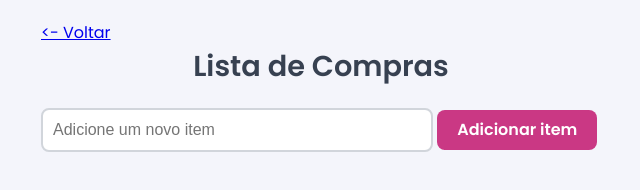
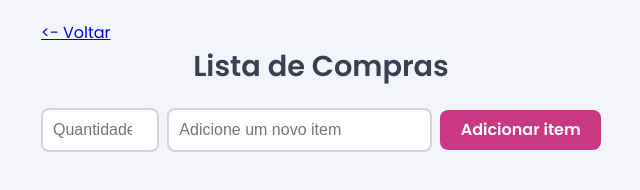
Before and after one commit to GuiSonsin/Projeto-RocketSeat-Lista-De-Compras, a plain HTML site: page index.html in a window 1280 px wide. Shown: the whole page, without its empty margins (319-959 px from the left). Drawn offline with Linux system fonts and the light colour scheme.

Commit message:
Adicionando funcionalidade de quantidade de itens

```diff
--- a/index.html
+++ b/index.html
@@ -13,6 +13,7 @@
 
         <h1 class="title">Lista de Compras</h1>
         <form class="main__add-purchase">
+            <input placeholder="Quantidade" class="input-quantity" type="number" />
             <input
                 class="input js-inputPurchase"
                 type="text"
@@ -24,6 +25,6 @@
         <section class="main__container js-containerPurchase">
         </section>
     </main>
-    <script src="script.js"></script>
+    <script src="script.js" defer></script>
 </body>
 </html>
--- a/script.js
+++ b/script.js
@@ -1,9 +1,13 @@
 const inputItem = document.querySelector(".js-inputPurchase")
+const quantityItem = document.querySelector(".input-quantity")
 const listOfItems = document.querySelector(".js-containerPurchase")
 const buttonAddItem = document.querySelector(".js-buttonAddItem")
 
+
 function addItemInList(){
     const nameItem = inputItem.value.trim()
+    const quantityItemValue = quantityItem.value.trim()
+
     // checking if the item name is null
     if(nameItem === ""){
         return alert("Insira o nome do item!")
@@ -16,6 +20,7 @@ function addItemInList(){
 
     itemList.innerHTML = `
     <input type="checkbox" class="select-item">
+    <span>${quantityItemValue}</span>
     <p>${nameItem}</p>
     <img src="images/Lixeira.png" alt="Excluir" class="delete-btn">`
 
@@ -24,6 +29,7 @@ function addItemInList(){
 
     // clear input field value
     inputItem.value = ""
+    quantityItemValue.value = ""
 
     // creating delete button to remove item of list
     const deleteButton = itemList.querySelector(".delete-btn")
@@ -37,10 +43,8 @@ buttonAddItem.addEventListener("click", addItemInList)
 
 // adding event in the input to show item in list
 inputItem.addEventListener("keypress", (k) => {
-    if(k.key === "Enter"){
-        k.preventDefault()
+    if(k.key === "Enter")
         addItemInList()
-    }
 })
 
 function deleteItem(item){
--- a/style.css
+++ b/style.css
@@ -50,7 +50,6 @@ body {
     padding: 10px;
     border: 2px solid #d1d5db;
     border-radius: 8px;
-    margin-bottom: 20px;
     font-size: 1rem;
     line-height: 1.25rem;
     font-weight: 400;
@@ -73,6 +72,7 @@ body {
     font-size: 1rem;
     line-height: 1.25rem;
     font-weight: 600;
+    width: 40%;
   }
 
   .label:hover {
@@ -94,6 +94,29 @@ body {
     padding: 10px; /* Apenas espaçamento lateral */
     border-radius: 5px; /* Ajuste do raio da borda */
     box-shadow: 0px 2px 4px rgba(0, 0, 0, 0.1);
+  }
+
+  form {
+    display: flex;
+    gap: 8px;
+    align-items: center;
+    justify-content: center;
+  }
+
+  .input-quantity {
+    width: 30%;
+    padding: 10px;
+    border: 2px solid #d1d5db;
+    border-radius: 8px;
+    font-size: 1rem;
+    line-height: 1.25rem;
+    font-weight: 400;
+    color: #374151;
+  }
+
+  .input-quantity:focus {
+    outline: none;
+    border-color: #ca3884;
   }
 
   .container__purchase p {
```
Lines whose indentation alone changed are shown as unchanged.
